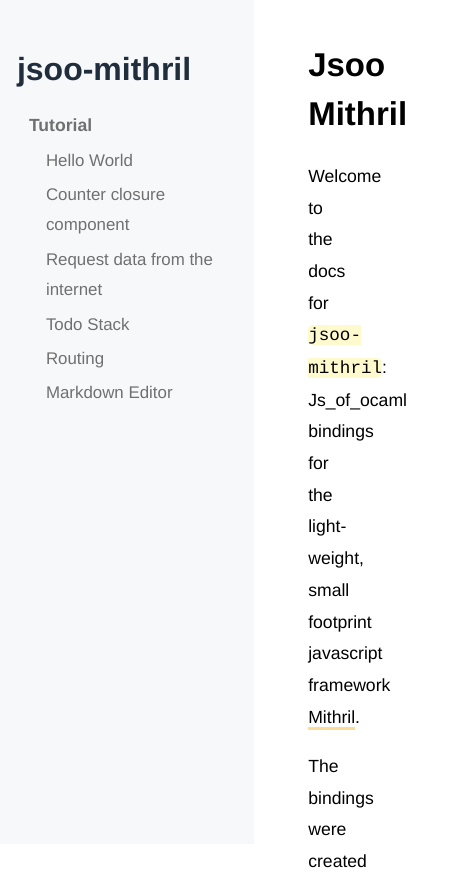
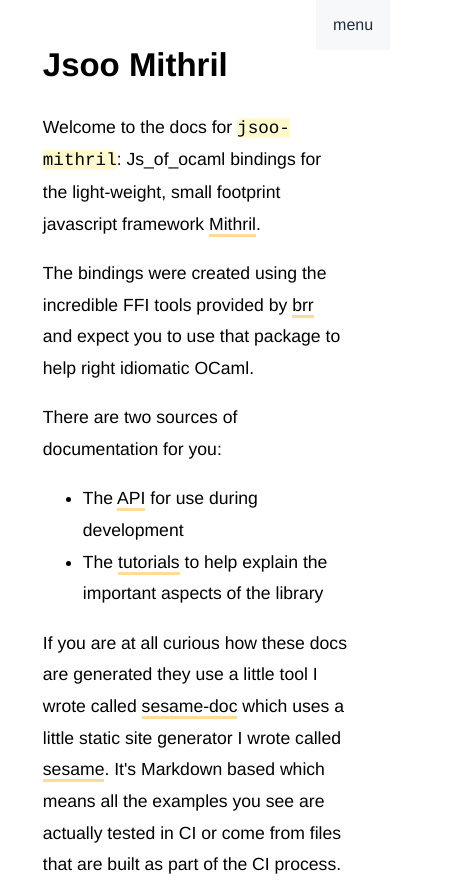
Before and after one commit to patricoferris/jsoo-mithril, a plain HTML site: page docs/index.html in a window 390 px wide. Shown: the top 884 px of the page, 449 px wide, since content can reach past the window. Drawn offline with Linux system fonts and the light colour scheme.

Commit message:
hot fix navbar

```diff
--- a/docs/index.html
+++ b/docs/index.html
@@ -41,7 +41,7 @@
 </ul>
 <p>If you are at all curious how these docs are generated they use a little tool I wrote called <a href="https://github.com/patricoferris/sesame/tree/main/sesame-doc">sesame-doc</a> which uses a little static site generator I wrote called <a href="https://github.com/patricoferris/sesame">sesame</a>. It's Markdown based which means all the examples you see are actually tested in CI or come from files that are built as part of the CI process.</p>
 
-  </div>
+  </div><script src='/index.js'></script>
 
 
 
--- /dev/null
+++ b/docs/index.js
@@ -0,0 +1,7 @@
+let nav = document.getElementsByClassName("nav")[0];
+
+let toggle = document.createElement('div');
+toggle.className = 'menu-toggle';
+toggle.innerText = 'menu';
+toggle.onclick = () => nav.classList.toggle("nav-out");
+document.body.appendChild(toggle);
--- a/docs/styles.css
+++ b/docs/styles.css
@@ -112,6 +112,37 @@
   border-bottom: solid rgba(255, 165, 0, 0.4);
 }
 
+.menu-toggle {
+  display: none;
+}
+
+@media screen and (max-width: 600px) {
+  .menu-toggle {
+    position: fixed;
+    display: block;
+    top: 0px;
+    right: 0px;
+    background: #f6f8fa;
+    padding: 1em;
+    overflow: auto;
+    color: #1F2D3D;
+    padding-left: 2ex;
+    padding-right: 2ex;
+  }
+
+  .nav {
+    left: -40ex;
+  }
+
+  .nav-out {
+    left: 0px;
+  }
+
+  .content {
+    margin-left: 4ex;
+  }
+}
+
 /* Syntax Highlighting */
 span[class*='keyword'] {
   color: #ffaca3
```
Also changed, not shown: docs/tutorial/counter-closure-component/index.html (+1 -1 lines), docs/tutorial/hello-world/index.html (+1 -1 lines), docs/tutorial/index.html (+1 -1 lines), docs/tutorial/markdown-editor/index.html (+1 -1 lines), docs/tutorial/request-data-from-the-internet/index.html (+1 -1 lines), docs/tutorial/routing/index.html (+1 -1 lines), docs/tutorial/todo-stack/index.html (+1 -1 lines).
